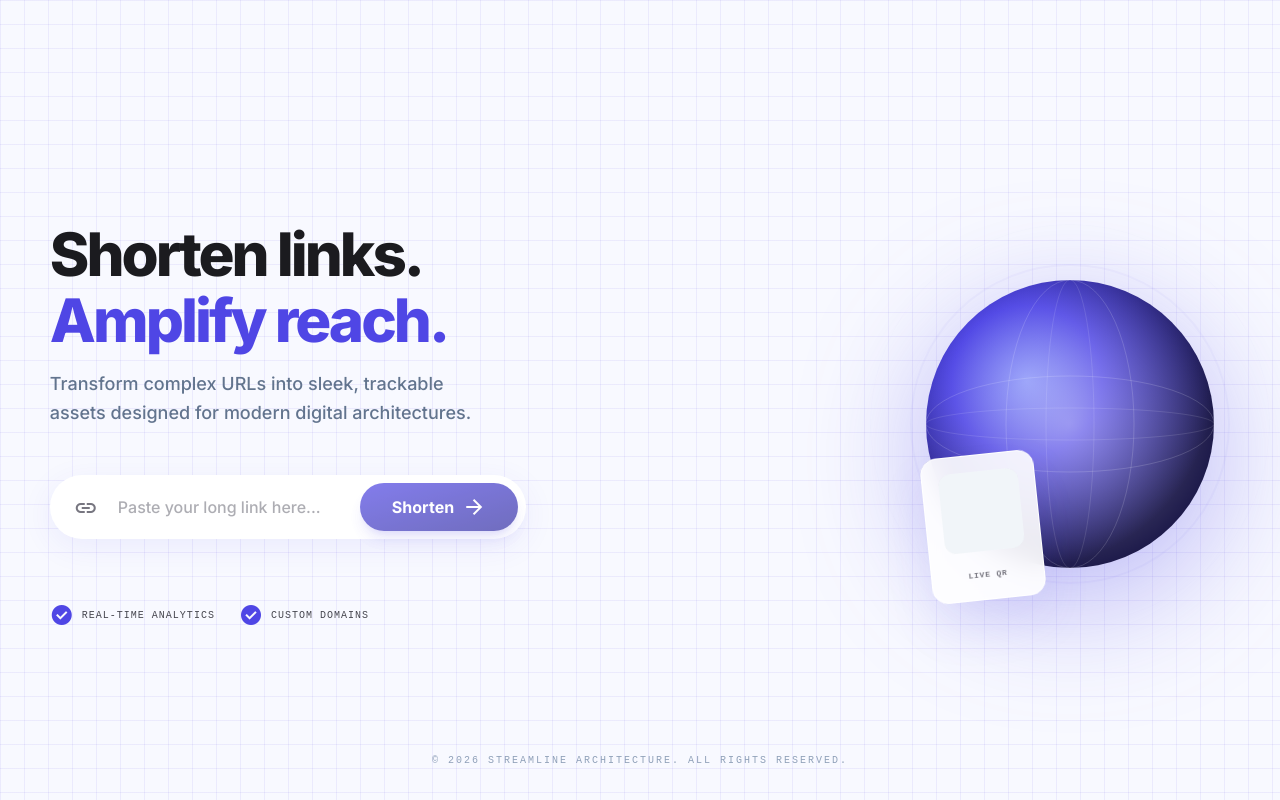
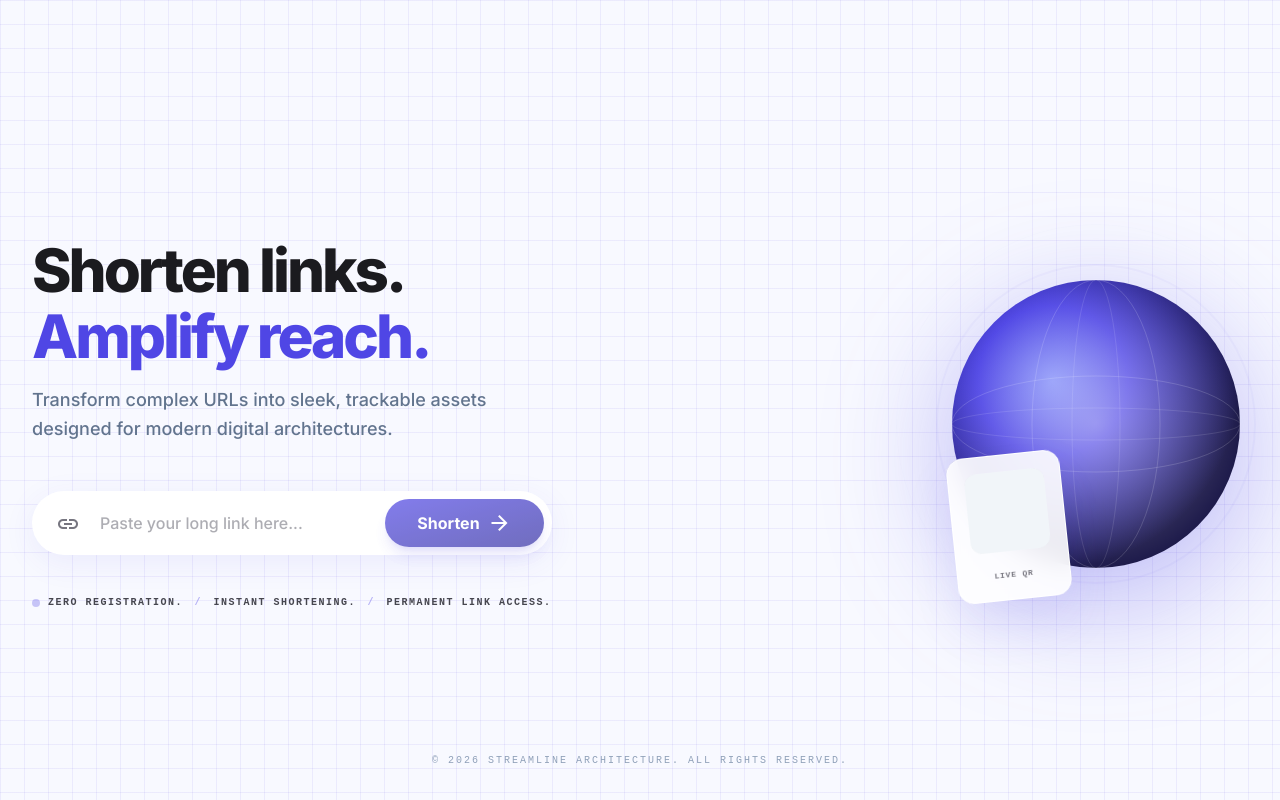
Before and after one commit to pachara-n/url-shortening-service, a React (Vite) app in the folder client/: page / in a window 1280 px wide. Built offline with nearby package versions, Linux system fonts and the light colour scheme; a web font is replaced by a local one.

Commit message:
style: refine hero typography layout and content width

```diff
--- a/client/src/App.tsx
+++ b/client/src/App.tsx
@@ -54,14 +54,14 @@ function App() {
     <div className="bg-surface grid-bg font-sans text-on-surface h-screen overflow-hidden flex flex-col relative w-full">
       <main className="min-h-screen pt-32 pb-20 px-8 max-w-7xl mx-auto flex flex-col md:flex-row items-center gap-96 h-full flex-1">
         {/* Left Side: Content */}
-        <div className="flex-[1.5] shrink-0 space-y-8 z-10 w-full max-w-4xl px-4 md:px-0">
+        <div className="flex-3 shrink-0 space-y-8 z-10 w-full px-4 md:px-0">
           <div className="space-y-4">
             <h1 className="text-4xl md:text-5xl lg:text-6xl font-extrabold tracking-tighter text-on-surface leading-tight md:leading-[1.1]">
               Shorten links.
               <br />
               <span className="text-primary bg-clip-text">Amplify reach.</span>
             </h1>
-            <p className="text-slate-500 text-base md:text-lg max-w-md leading-relaxed font-medium">
+            <p className="text-slate-500 text-base md:text-lg max-w-4xl leading-relaxed font-medium">
               Transform complex URLs into sleek, trackable assets designed for
               modern digital architectures.
             </p>
@@ -117,29 +117,11 @@ function App() {
             )}
           </div>
 
-          <div className="flex gap-6 items-center pt-8">
-            <div className="flex items-center gap-2">
-              <span
-                className="material-symbols-outlined text-primary text-sm"
-                style={{ fontVariationSettings: "'FILL' 1" }}
-              >
-                check_circle
-              </span>
-              <span className="font-mono text-[10px] uppercase tracking-widest text-on-surface-variant">
-                Real-time Analytics
-              </span>
-            </div>
-            <div className="flex items-center gap-2">
-              <span
-                className="material-symbols-outlined text-primary text-sm"
-                style={{ fontVariationSettings: "'FILL' 1" }}
-              >
-                check_circle
-              </span>
-              <span className="font-mono text-[10px] uppercase tracking-widest text-on-surface-variant">
-                Custom Domains
-              </span>
-            </div>
+          <div className="flex items-center gap-2 pt-2  ">
+            <div className="w-2 h-2 rounded-full bg-primary/40 animate-pulse"></div>
+            <p className="font-mono text-[10px] uppercase tracking-[0.15em] text-on-surface-variant font-bold leading-relaxed whitespace-nowrap">
+              Zero registration. <span className="text-primary/40 mx-1">/</span> Instant shortening. <span className="text-primary/40 mx-1">/</span> Permanent link access.
+            </p>
           </div>
         </div>
 
```
